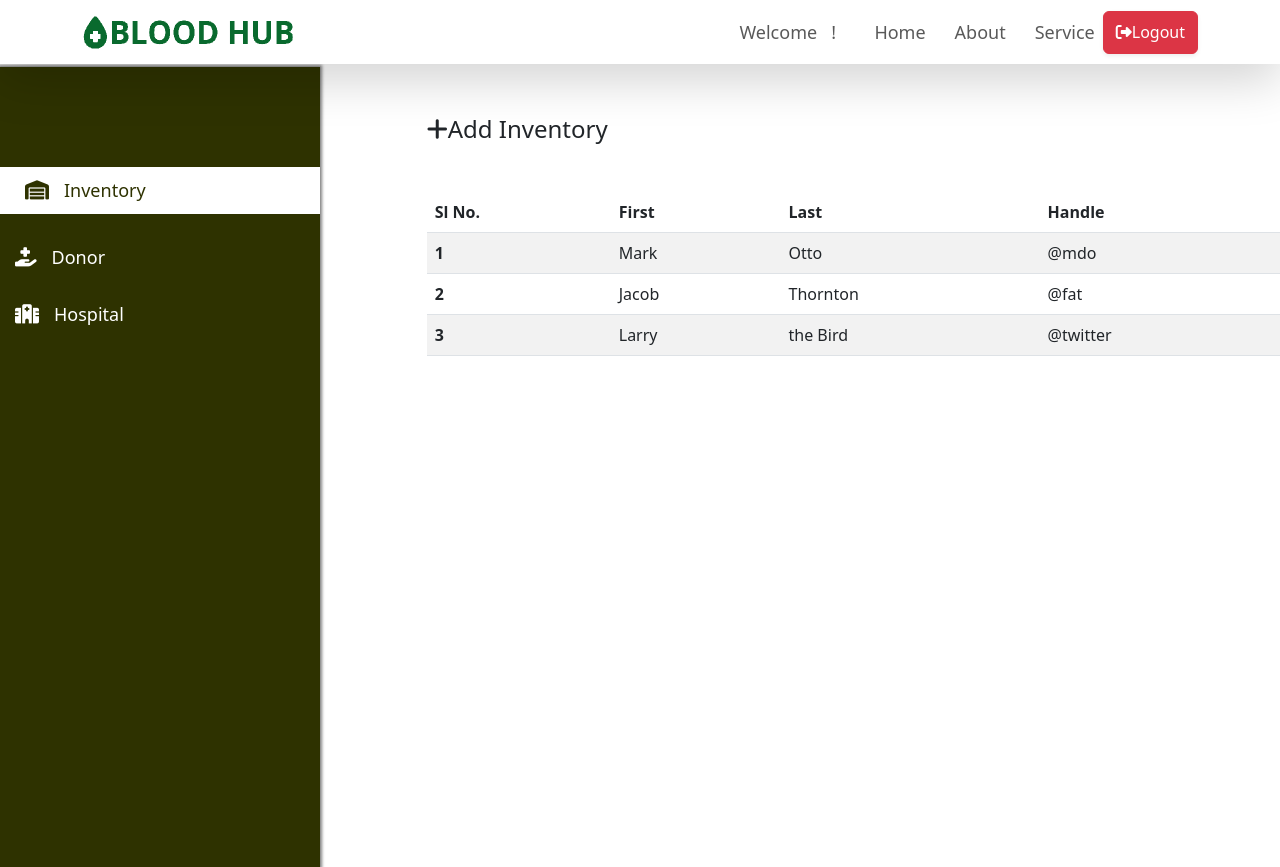
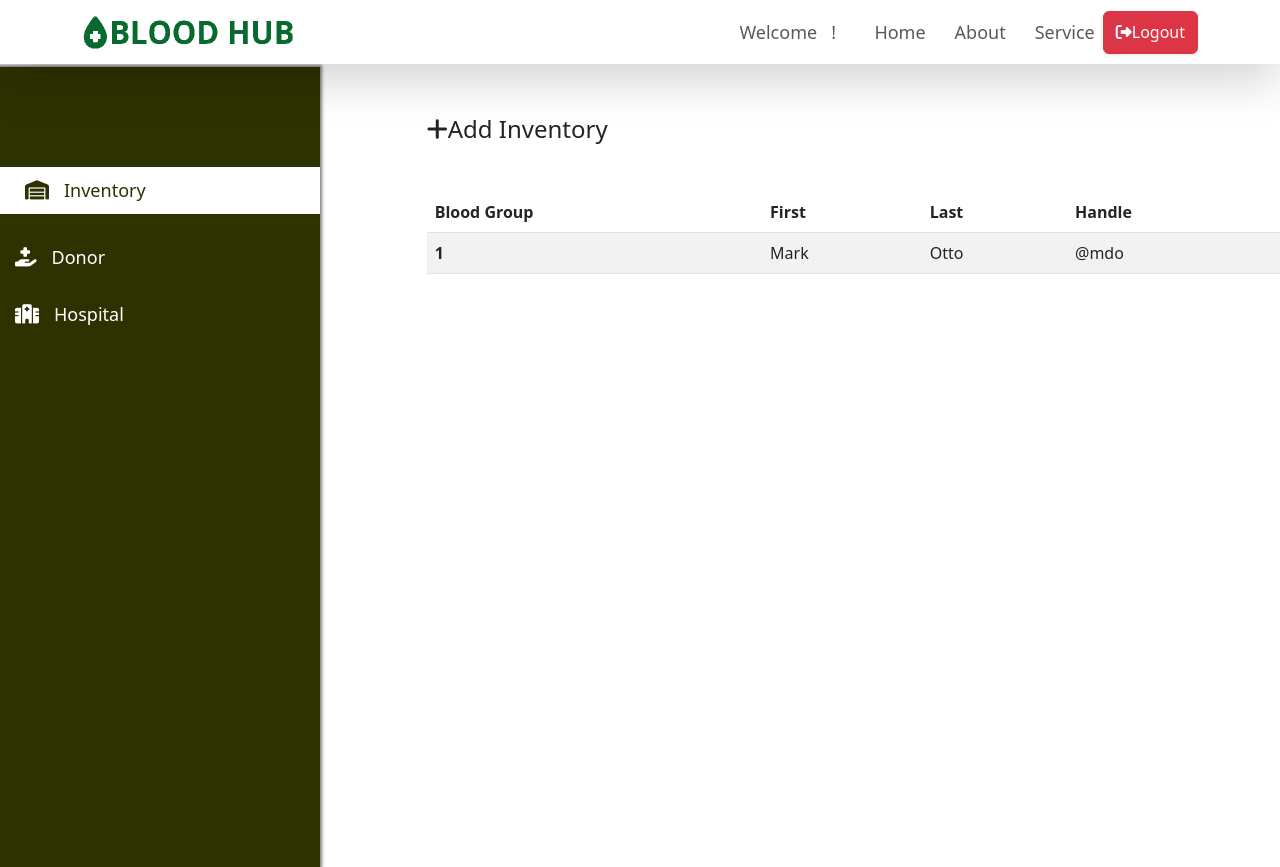
Before and after one commit to Haris-Mohanty/BloodHub, a React (Create React App) app in the folder client/: page / in a window 1280 px wide. Built offline with nearby package versions, Linux system fonts and the light colour scheme; no server answers; sample sign-in values are in the browser's storage.

Commit message:
client- src- pages- HomePage.js- Table design processing...

```diff
--- a/client/src/pages/HomePage.js
+++ b/client/src/pages/HomePage.js
@@ -48,7 +48,7 @@ const HomePage = () => {
           <table className="table table-striped">
             <thead>
               <tr>
-                <th scope="col">Sl No.</th>
+                <th scope="col">Blood Group</th>
                 <th scope="col">First</th>
                 <th scope="col">Last</th>
                 <th scope="col">Handle</th>
@@ -61,18 +61,6 @@ const HomePage = () => {
                 <td>Otto</td>
                 <td>@mdo</td>
               </tr>
-              <tr>
-                <th scope="row">2</th>
-                <td>Jacob</td>
-                <td>Thornton</td>
-                <td>@fat</td>
-              </tr>
-              <tr>
-                <th scope="row">3</th>
-                <td>Larry</td>
-                <td>the Bird</td>
-                <td>@twitter</td>
-              </tr>
             </tbody>
           </table>
 
```
